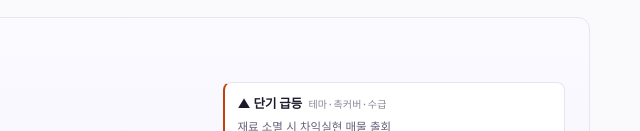
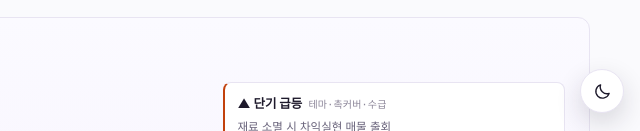
Before and after one commit to HyangDan2/PKPilot0004, a plain HTML site: page index.html in a window 1280 px wide. Shown: the part 669-800 px from the top of the page, 640-1280 px from the left. Drawn offline with Linux system fonts and the light colour scheme.

Commit message:
chore(assets): 공용 테마 자산을 레포 안 ./assets/ 로 복사 — 루트 /assets/ 참조 제거
- assets/hd2-theme.css · assets/hd2-theme.js 를 HyangDan2.github.io/assets 에서 그대로 복사
- index.html: /assets/hd2-theme.* → ./assets/hd2-theme.*
- README·HANDOFF 의 자산 경로 문구 정정
- backend/static 템플릿은 FastAPI 가 /static 으로 서빙하므로 그대로

```diff
--- /dev/null
+++ b/assets/hd2-theme.css
@@ -0,0 +1,78 @@
+/* ==========================================================================
+   HD2Lab · shared Light/Dark toggle (Navy & Lavender)
+   One button, injected by /assets/hd2-theme.js, that flips
+   :root[data-theme] between "light" (Soft Iris) and "dark" (Navy & Lavender).
+
+   Per-page placement: an app overrides the custom properties below on
+   `.hd2-theme-toggle` (bottom offset, z-index, surface colours).
+   ========================================================================== */
+
+.hd2-theme-toggle {
+  --hd2-toggle-size: 44px;  /* 44px = the smallest comfortable touch target */
+  --hd2-toggle-right: max(16px, env(safe-area-inset-right, 0px) + 16px);
+  --hd2-toggle-bottom: max(18px, env(safe-area-inset-bottom, 0px) + 18px);
+  --hd2-toggle-z: 60;
+
+  position: fixed;
+  z-index: var(--hd2-toggle-z);
+  right: var(--hd2-toggle-right);
+  bottom: var(--hd2-toggle-bottom);
+
+  display: inline-flex;
+  align-items: center;
+  justify-content: center;
+  width: var(--hd2-toggle-size);
+  height: var(--hd2-toggle-size);
+  margin: 0;
+  padding: 0;
+
+  border: 1px solid var(--hd2-toggle-border, rgba(29, 25, 43, 0.14));
+  border-radius: 999px;
+  background: var(--hd2-toggle-bg, #FFFFFF);
+  color: var(--hd2-toggle-fg, #1D192B);
+  box-shadow: var(--hd2-toggle-shadow, 0 10px 26px rgba(29, 25, 43, 0.16));
+  cursor: pointer;
+  -webkit-tap-highlight-color: transparent;
+  backdrop-filter: blur(10px);
+  transition: transform 0.18s ease, background-color 0.2s ease, border-color 0.2s ease,
+    color 0.2s ease, box-shadow 0.2s ease;
+}
+
+.hd2-theme-toggle:hover {
+  border-color: var(--hd2-toggle-hover, #A78BFA);
+  color: var(--hd2-toggle-hover, #A78BFA);
+}
+
+.hd2-theme-toggle:active {
+  transform: scale(0.94);
+}
+
+.hd2-theme-toggle:focus-visible {
+  outline: 2px solid var(--hd2-toggle-hover, #A78BFA);
+  outline-offset: 3px;
+}
+
+.hd2-theme-toggle .hd2-theme-ic {
+  display: none;
+  width: 19px;
+  height: 19px;
+  stroke: currentColor;
+  stroke-width: 1.7;
+  stroke-linecap: round;
+  stroke-linejoin: round;
+  fill: none;
+}
+
+/* the icon shows where the button takes you */
+html[data-theme='light'] .hd2-theme-toggle .hd2-theme-ic[data-icon='moon'],
+html[data-theme='dark'] .hd2-theme-toggle .hd2-theme-ic[data-icon='sun'] {
+  display: block;
+}
+
+@media (prefers-reduced-motion: reduce) {
+  .hd2-theme-toggle,
+  .hd2-theme-toggle:active {
+    transition: none;
+    transform: none;
+  }
+}
--- /dev/null
+++ b/assets/hd2-theme.js
@@ -0,0 +1,160 @@
+/* ==========================================================================
+   HD2Lab · shared Light/Dark theme (Navy & Lavender)
+   --------------------------------------------------------------------------
+   One localStorage key, one floating toggle, every route.
+
+     localStorage['hd2-theme'] = 'light' | 'dark'   (default 'light')
+
+   Each page runs a one-line inline script in <head> that applies the stored
+   value before the first paint (no flash), links /assets/hd2-theme.css and
+   loads this file with `defer`. Everything else is handled here:
+
+     · the fixed bottom-right toggle button (44px, safe-area aware)
+     · <meta name="theme-color"> kept in step with the theme
+     · cross-tab sync through the `storage` event
+     · window.HD2Theme.get() / .set(theme) / .toggle() for page-level controls
+     · a `hd2-theme-change` CustomEvent (detail.theme) for app scripts
+   ========================================================================== */
+(function () {
+  'use strict';
+
+  var KEY = 'hd2-theme';
+  var root = document.documentElement;
+  var META_DARK = '#0B1020';
+  var meta = document.querySelector('meta[name="theme-color"]');
+  var metaLight = (meta && meta.getAttribute('content')) || '#FAFAFD';
+  var button = null;
+
+  function isTheme(value) {
+    return value === 'light' || value === 'dark';
+  }
+
+  function stored() {
+    try {
+      var value = window.localStorage.getItem(KEY);
+      return isTheme(value) ? value : null;
+    } catch (error) {
+      return null;
+    }
+  }
+
+  function persist(value) {
+    try {
+      window.localStorage.setItem(KEY, value);
+    } catch (error) {
+      /* private mode / storage disabled — the theme still applies for this page */
+    }
+  }
+
+  function current() {
+    return root.getAttribute('data-theme') === 'dark' ? 'dark' : 'light';
+  }
+
+  function korean() {
+    var lang = (root.getAttribute('lang') || '').toLowerCase();
+    return lang.indexOf('ko') === 0;
+  }
+
+  function label(theme) {
+    var toDark = theme !== 'dark';
+    if (korean()) {
+      return toDark ? '다크 모드로 전환 (네이비 & 라벤더)' : '라이트 모드로 전환';
+    }
+    return toDark ? 'Switch to dark mode (Navy & Lavender)' : 'Switch to light mode';
+  }
+
+  function paintMeta(theme) {
+    if (meta) meta.setAttribute('content', theme === 'dark' ? META_DARK : metaLight);
+  }
+
+  function paintButton(theme) {
+    if (!button) return;
+    var text = label(theme);
+    button.setAttribute('aria-pressed', theme === 'dark' ? 'true' : 'false');
+    button.setAttribute('aria-label', text);
+    button.setAttribute('title', text);
+  }
+
+  function apply(theme, options) {
+    var next = theme === 'dark' ? 'dark' : 'light';
+    var persistTo = !options || options.persist !== false;
+
+    root.setAttribute('data-theme', next);
+    paintMeta(next);
+    paintButton(next);
+    if (persistTo) persist(next);
+
+    try {
+      window.dispatchEvent(
+        new CustomEvent('hd2-theme-change', { detail: { theme: next } })
+      );
+    } catch (error) {
+      /* CustomEvent unsupported (very old engines) — theme still applies */
+    }
+    return next;
+  }
+
+  var ICONS = {
+    sun:
+      '<circle cx="12" cy="12" r="4.1"/>' +
+      '<path d="M12 2.7v2.3M12 19v2.3M2.7 12h2.3M19 12h2.3M5.4 5.4l1.6 1.6M17 17l1.6 1.6M18.6 5.4L17 7M7 17l-1.6 1.6"/>',
+    moon: '<path d="M20.4 14.4A8.6 8.6 0 0 1 9.6 3.6a8.6 8.6 0 1 0 10.8 10.8z"/>'
+  };
+
+  function buildButton() {
+    if (document.getElementById('hd2ThemeToggle')) return;
+    var el = document.createElement('button');
+    el.type = 'button';
+    el.id = 'hd2ThemeToggle';
+    el.className = 'hd2-theme-toggle';
+
+    var svgNs = 'http://www.w3.org/2000/svg';
+    ['sun', 'moon'].forEach(function (name) {
+      var svg = document.createElementNS(svgNs, 'svg');
+      svg.setAttribute('class', 'hd2-theme-ic');
+      svg.setAttribute('data-icon', name);
+      svg.setAttribute('viewBox', '0 0 24 24');
+      svg.setAttribute('aria-hidden', 'true');
+      svg.setAttribute('focusable', 'false');
+      svg.innerHTML = ICONS[name];
+      el.appendChild(svg);
+    });
+
+    el.addEventListener('click', function () {
+      apply(current() === 'dark' ? 'light' : 'dark', { persist: true });
+    });
+
+    document.body.appendChild(el);
+    button = el;
+    paintButton(current());
+  }
+
+  /* another tab (or another HD2Lab route) changed the theme */
+  window.addEventListener('storage', function (event) {
+    if (event.key !== KEY) return;
+    if (!isTheme(event.newValue) || event.newValue === current()) return;
+    apply(event.newValue, { persist: false });
+  });
+
+  window.HD2Theme = {
+    key: KEY,
+    get: current,
+    set: function (theme, options) {
+      return apply(theme, options);
+    },
+    toggle: function () {
+      return apply(current() === 'dark' ? 'light' : 'dark', { persist: true });
+    }
+  };
+
+  if (document.body) buildButton();
+  else document.addEventListener('DOMContentLoaded', buildButton);
+
+  /* the inline head script sets the attribute; if this file somehow wins the
+     race first, fall back to the stored value now */
+  if (!isTheme(root.getAttribute('data-theme'))) {
+    apply(stored() || 'light', { persist: false });
+  } else {
+    paintMeta(current());
+  }
+})();
--- a/index.html
+++ b/index.html
@@ -24,8 +24,8 @@
 
   <!-- HD2Lab shared theme: applies the stored hd2-theme before first paint (no flash) -->
   <script>try{var h=localStorage.getItem('hd2-theme');document.documentElement.setAttribute('data-theme',h==='dark'?'dark':'light');}catch(e){document.documentElement.setAttribute('data-theme','light');}</script>
-  <link rel="stylesheet" href="/assets/hd2-theme.css?v=20261117-navy" />
-  <script src="/assets/hd2-theme.js?v=20261117-navy" defer></script>
+  <link rel="stylesheet" href="./assets/hd2-theme.css?v=20261117-navy" />
+  <script src="./assets/hd2-theme.js?v=20261117-navy" defer></script>
   <link rel="stylesheet" href="style.css?v=20261117-navy" />
 </head>
 <body>
--- a/style.css
+++ b/style.css
@@ -5,7 +5,7 @@
    Theme: Soft Iris (light, default) + Navy & Lavender (dark).
    Same palette, lockup (dual-skew mark) and floating toggle as
    Web-HQ and PKPilot0001~0006; the toggle + stored key live in
-   /assets/hd2-theme.css · /assets/hd2-theme.js.
+   ./assets/hd2-theme.css · ./assets/hd2-theme.js.
    ==========================================================================*/
 
 /* ── tokens ─────────────────────────────────────────────────────────────── */
```
Also changed, not shown: 2 other files.
